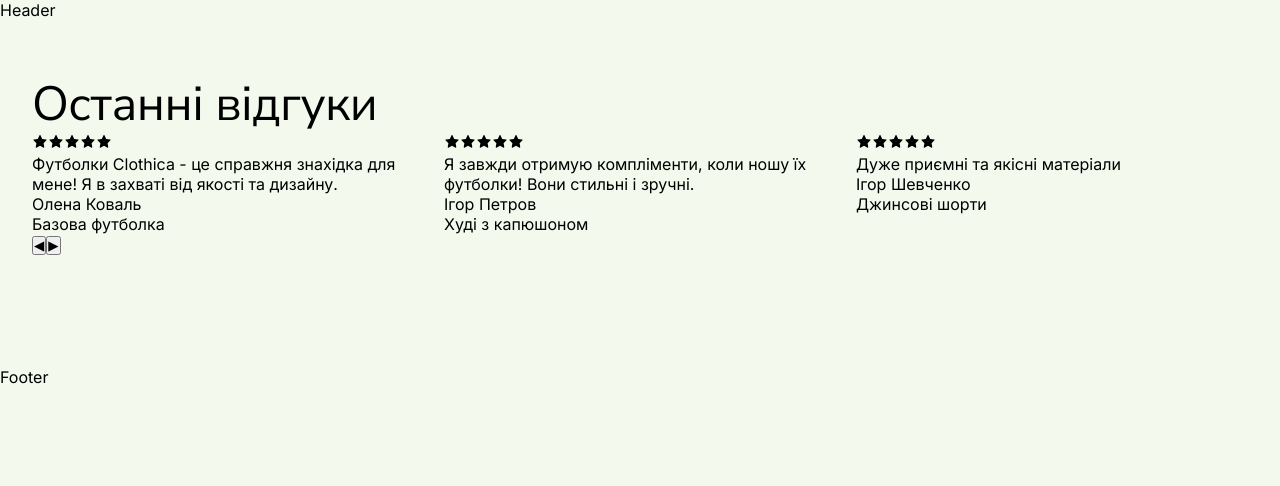
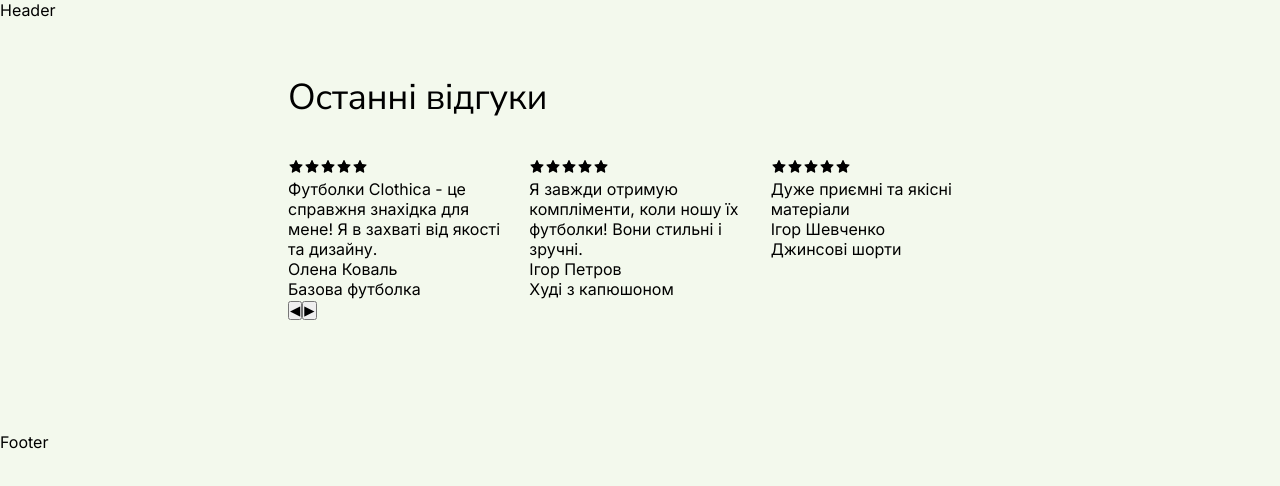
Before and after one commit to netkatya/clothica-shop, a Next.js app: page / in a window 1280 px wide. Shown: the top 486 px of the page. Built offline with nearby package versions, Linux system fonts and the light colour scheme.

Commit message:
conainer fixed

```diff
--- a/app/globals.css
+++ b/app/globals.css
@@ -105,7 +105,7 @@
 }
 
 .container {
-  min-width: 100%;
+  min-width: 320px;
   max-width: 375px;
   margin: 0 auto;
   padding: 0 20px;
--- a/components/Reviews/Reviews.module.css
+++ b/components/Reviews/Reviews.module.css
@@ -5,8 +5,9 @@
 
 .title {
     font-family: var(--second-family);
-        font-weight: 400;
-        font-size: 48px;
-        line-height: 120%;
-        letter-spacing: -0.01em;
+    font-weight: 400;
+    font-size: 36px;
+    line-height: 120%;
+    letter-spacing: -0.01em;
+    margin-bottom: 40px;
 }
```
